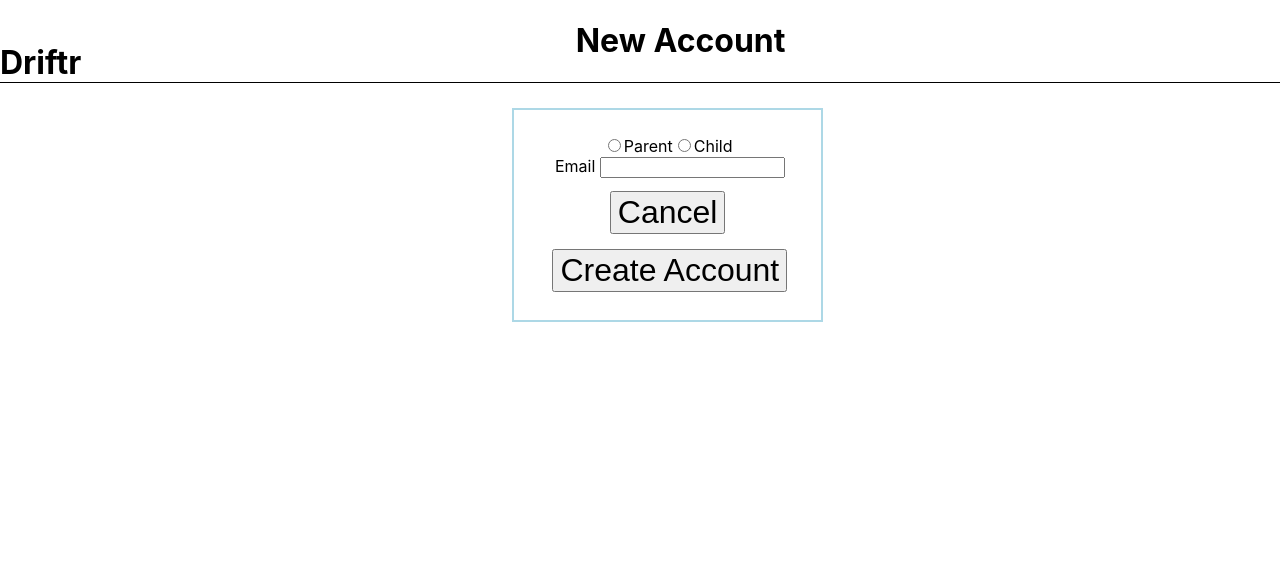
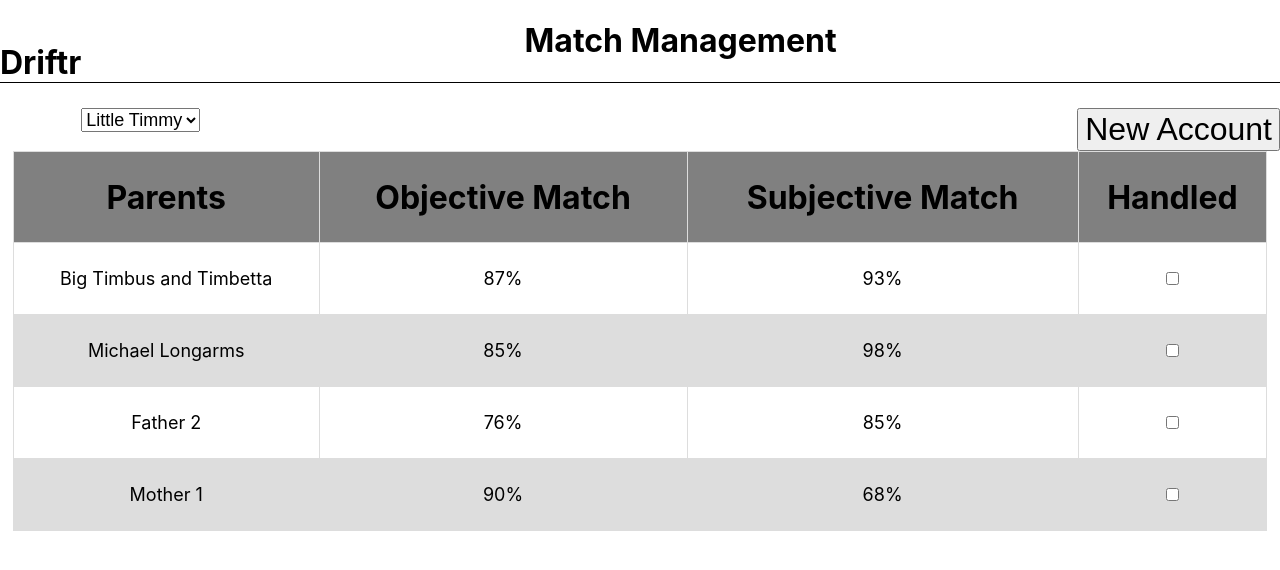
Before and after one commit to matedro/444_driftr, a React (Create React App) app: page / in a window 1280 px wide. Shown: the top 570 px of the page. Built offline with nearby package versions, Linux system fonts and the light colour scheme.

Commit message:
added a navigation button to the matches page

```diff
--- a/src/App.js
+++ b/src/App.js
@@ -6,7 +6,7 @@ import Create from './faciliation/Create.js'
 
 function App() {
   return (
-    <Create />
+    <Matches />
   );
 }
 
--- a/src/faciliation/Matches.js
+++ b/src/faciliation/Matches.js
@@ -11,6 +11,7 @@ function Matches() {
             <select name="Child" className="faciliationMatchesSelect">
                 <option>Little Timmy</option>
             </select>
+            <input type="button" className="facilitationMatchesNewAccountButton" value="New Account"></input>
             <div className="matchesTableContainer">
                 <table className="matchesTable">
                     <thead>
--- a/src/faciliation/matches.css
+++ b/src/faciliation/matches.css
@@ -10,6 +10,12 @@ header {
 .faciliationMatchesSelect {
     margin-top: 2%;
     font-size: large;
+}
+
+.facilitationMatchesNewAccountButton {
+    margin-top: 2%;
+    float: right;
+    font-size: xx-large;
 }
 
 .matchesTableContainer {
```
